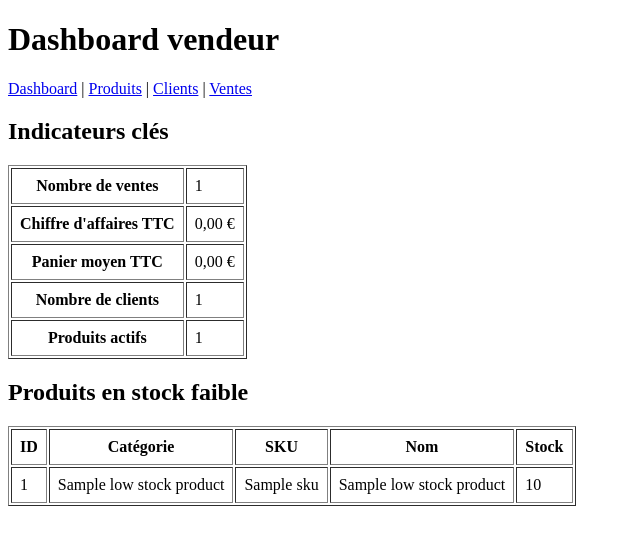
After one commit to overrode/cafethe_dashboard, a PHP site: template app/Views/dashboard/index.php in a window 1280 px wide. The commit adds this page. Shown: the top 545 px of the page, without its empty margins (0-640 px from the left). Run offline with PHP 8.4, Linux system fonts and the light colour scheme; the template is opened without the code that fills it: most values are stand-ins (such as "Sample title", 1, 10 or a date in 2020).

Commit message:
Added the Dashboard.

```diff
--- /dev/null
+++ b/app/Views/dashboard/index.php
@@ -0,0 +1,73 @@
+<!DOCTYPE html>
+<html lang="fr">
+<head>
+    <meta charset="UTF-8">
+    <title>Dashboard - CafThé</title>
+</head>
+<body>
+    <h1>Dashboard vendeur</h1>
+
+    <nav>
+        <a href="/public/index.php?route=/dashboard">Dashboard</a> |
+        <a href="/public/index.php?route=/products">Produits</a> |
+        <a href="/public/index.php?route=/clients">Clients</a> |
+        <a href="/public/index.php?route=/sales">Ventes</a>
+    </nav>
+
+    <h2>Indicateurs clés</h2>
+
+    <table border="1" cellpadding="8">
+        <tbody>
+            <tr>
+                <th>Nombre de ventes</th>
+                <td><?= htmlspecialchars((string) $stats['sales_count']) ?></td>
+            </tr>
+            <tr>
+                <th>Chiffre d'affaires TTC</th>
+                <td><?= number_format((float) $stats['revenue'], 2, ',', ' ') ?> €</td>
+            </tr>
+            <tr>
+                <th>Panier moyen TTC</th>
+                <td><?= number_format((float) $stats['average_basket'], 2, ',', ' ') ?> €</td>
+            </tr>
+            <tr>
+                <th>Nombre de clients</th>
+                <td><?= htmlspecialchars((string) $stats['clients_count']) ?></td>
+            </tr>
+            <tr>
+                <th>Produits actifs</th>
+                <td><?= htmlspecialchars((string) $stats['active_products_count']) ?></td>
+            </tr>
+        </tbody>
+    </table>
+
+    <h2>Produits en stock faible</h2>
+
+    <?php if (empty($lowStockProducts)): ?>
+        <p>Aucun produit en stock faible.</p>
+    <?php else: ?>
+        <table border="1" cellpadding="8">
+            <thead>
+                <tr>
+                    <th>ID</th>
+                    <th>Catégorie</th>
+                    <th>SKU</th>
+                    <th>Nom</th>
+                    <th>Stock</th>
+                </tr>
+            </thead>
+            <tbody>
+                <?php foreach ($lowStockProducts as $product): ?>
+                    <tr>
+                        <td><?= htmlspecialchars((string) $product['id']) ?></td>
+                        <td><?= htmlspecialchars($product['category_name']) ?></td>
+                        <td><?= htmlspecialchars($product['sku']) ?></td>
+                        <td><?= htmlspecialchars($product['name']) ?></td>
+                        <td><?= htmlspecialchars((string) $product['stock']) ?></td>
+                    </tr>
+                <?php endforeach; ?>
+            </tbody>
+        </table>
+    <?php endif; ?>
+</body>
+</html>
```
Also changed, not shown: app/Controllers/DashboardController.php (added, +35 -0 lines), app/Models/Dashboard.php (added, +78 -0 lines), public/index.php (+7 -0 lines).
